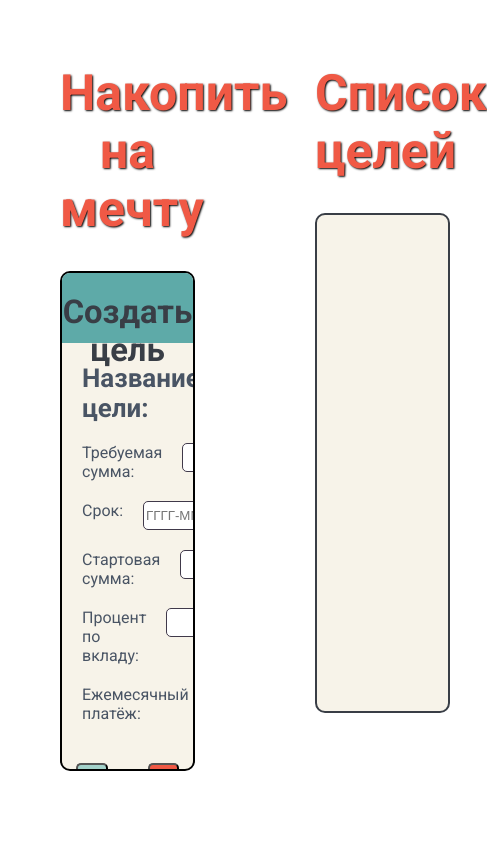
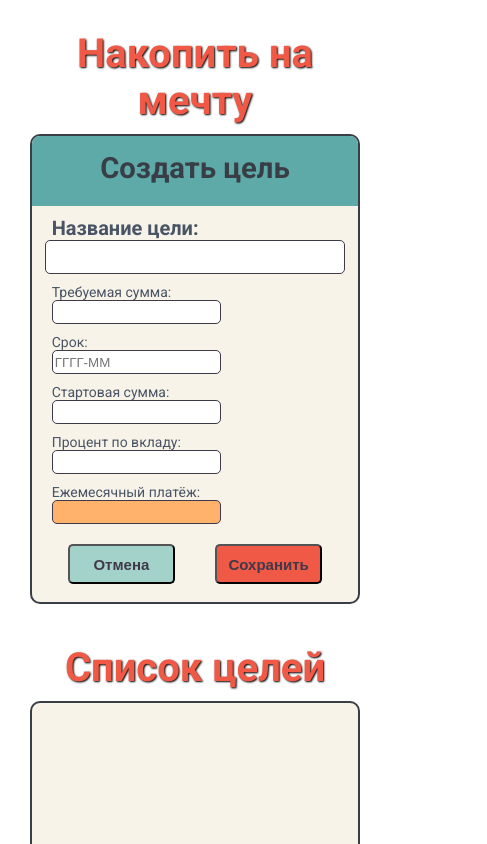
Before and after one commit to ruslan-astratov/piggy-bank, a website built with Parcel: page index.html in a window 390 px wide. Shown: the top 844 px of the page, 487 px wide, since content can reach past the window. Built offline with nearby package versions, Linux system fonts and the light colour scheme.

Commit message:
mobile version

```diff
--- a/style.css
+++ b/style.css
@@ -104,6 +104,10 @@ label {
   text-align: left;
 }
 
+#monthly-payment {
+  background-color: #ffb26b;
+}
+
 .button-block {
   display: flex;
   align-items: center;
@@ -164,3 +168,117 @@ label {
 .target-card:hover .target-card-hidden-block {
   display: block;
 }
+
+@media (max-width: 720px) {
+
+  .wrapper {
+    display: flex;
+    flex-direction: column;
+    margin-top: 0;
+  }
+
+  .block-wrapper {
+    width: 95%;
+    padding: 20px;
+    padding-bottom: 0;
+    box-sizing: border-box;
+    margin-left: auto;
+    margin-right: auto;
+    margin-bottom: 10px;
+    margin-top: 0;
+    text-align: center;
+  }
+
+  h1 {
+    color: #f05945;
+    font-size: 40px;
+    text-shadow: 1px 1px 2px black;
+    margin: 10px;
+  }
+
+  .block {
+    width: 100%;
+    height: 470px;
+    border: 2px #393e46 solid;
+    border-radius: 10px;
+    background-color: #f7f3e9;
+    overflow: hidden;
+    box-sizing: border-box;
+  }
+
+  #goal-form {
+    display: flex;
+    flex-direction: column;
+    text-align: center;
+    justify-content: space-between;
+    color: #495464;
+  }
+
+  .header-in-form {
+    background-color: #5eaaa8;
+    text-align: center;
+    box-sizing: border-box;
+    height: 90px;
+    padding-top: 15px;
+    padding-bottom: 20px;
+    font-size: 25px;
+    height: 70px;
+    margin-bottom: 10px;
+    color: #393e46;
+  }
+
+  .field {
+    margin-bottom: 10px;
+    display: flex;
+    flex-direction: column;
+    justify-content: flex-start;
+  }
+
+  label {
+    display: inline;
+    margin-left: 20px;
+    width: 200px;
+    font-size: 14px;
+  }
+
+  .form-input {
+    height: 20px;
+    width: 50%;
+    border-radius: 5px;
+    border: #40394a solid 1px;
+  }
+
+  .main-input-label {
+    font-weight: 700;
+    font-size: 20px;
+  }
+
+  .main-input {
+    font-size: 20px;
+    font-weight: 700;
+    height: 30px;
+    margin-left: auto;
+    margin-right: auto;
+    width: 90%;
+  }
+
+  .button-block {
+    display: flex;
+    align-items: center;
+    justify-content: center;
+    margin: 10px;
+  }
+
+  .form-btn {
+    width: 35%;
+    height: 40px;
+    background-color: #a3d2ca;
+    color: #40394a;
+    border-radius: 5px;
+    font-size: 15px;
+    font-weight: 700;
+  }
+
+
+
+}
```
